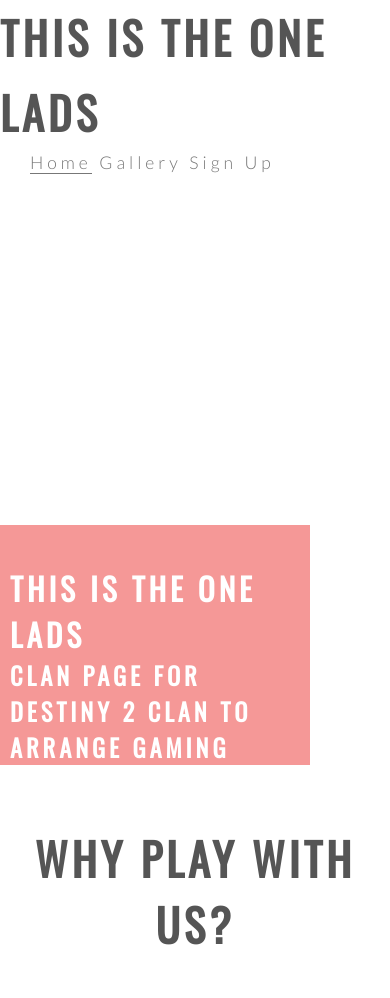
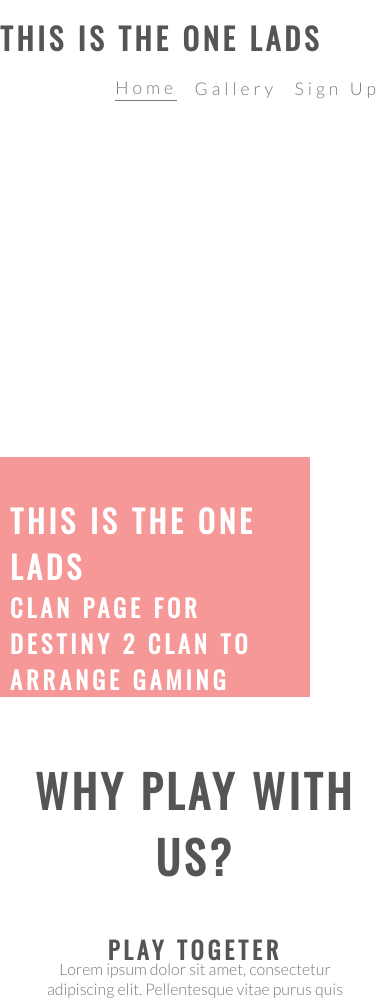
Before and after one commit to D1ffamp/html-css-milestone-project, a plain HTML site: page index.html in a window 390 px wide. Shown: the top 998 px of the page. Drawn offline with nearby package versions, Linux system fonts and the light colour scheme.

Commit message:
fix nav bar to display at correct size and order at all sizes

```diff
--- a/assets/css/style.css
+++ b/assets/css/style.css
@@ -12,6 +12,7 @@ body{
     color: #777777;
 }
 
+/*************************Header***********************************************/
 h2{
     font-family: Oswald;
     text-transform: uppercase;
@@ -34,12 +35,25 @@ h2{
 #logo, #menu{
     line-height: 75px;
 }
+/* nav  code to float to the right*/
+.navigation{
+    float: right;
+}
 
-#menu li {
+.navigation ul {
+    text-align: right;
+  }
+.navigation li a {
+
+     float: right;
+    margin-right: 10px;
+  }
+
+  .navigation li {
     display: inline-block;
-   /*float: right;*/
-   /* margin-right: 30px;*/
-}
+  }
+
+
 
 #menu a {
     text-decoration: none;
@@ -310,4 +324,11 @@ footer{
     }
   }
   }
+
+  @media screen and (max-width: 414px ) {
+      #logo{
+          font-size: 30px;
+      }
+
+  }
 }
--- a/index.html
+++ b/index.html
@@ -12,11 +12,13 @@
   <!---- initial layout copied from Love Running mini project  https://github.com/Code-Institute-Solutions/Love-Running-Solutions/blob/master/06_site_footer/02_footer_styling/index.html-->
 <body>
 
-    <header> <!-- changed nav -->
+    <header>
         <a href="index.html">
-            <h2 ID="logo">This is the one lads</h2>
+            <h2 id="logo">This is the one lads</h2>
         </a>
-        <nav>
+        <!-- changed nav -->
+        <div class="container">
+            <nav class="navigation">
                 <ul id="menu">
                     <li><a class="active" href="index.html">Home</a></li>
                     <li><a href="gallery.html"> Gallery</a></li>
@@ -24,7 +26,10 @@
                 </ul>
 
             </nav>
+        </div>
     </header>
+
+
     <section id="hero-outer">
         <div id="hero-image"></div>
         <div id="cover-text">
@@ -60,7 +65,7 @@
                 </p>
             </div>
             <div class="right-about-heading">
-                <h2>Have fun <i class="fas fa-dumbbell"></i></h2>
+                <h2>Have fun </h2>
                 <hr>
                 <p>
                     Lorem ipsum dolor sit amet, consectetur adipiscing elit. Pellentesque vitae purus quis tellus bibendum tincidunt.
```
Also changed, not shown: 1 other file. Lines whose indentation alone changed are shown as unchanged.
